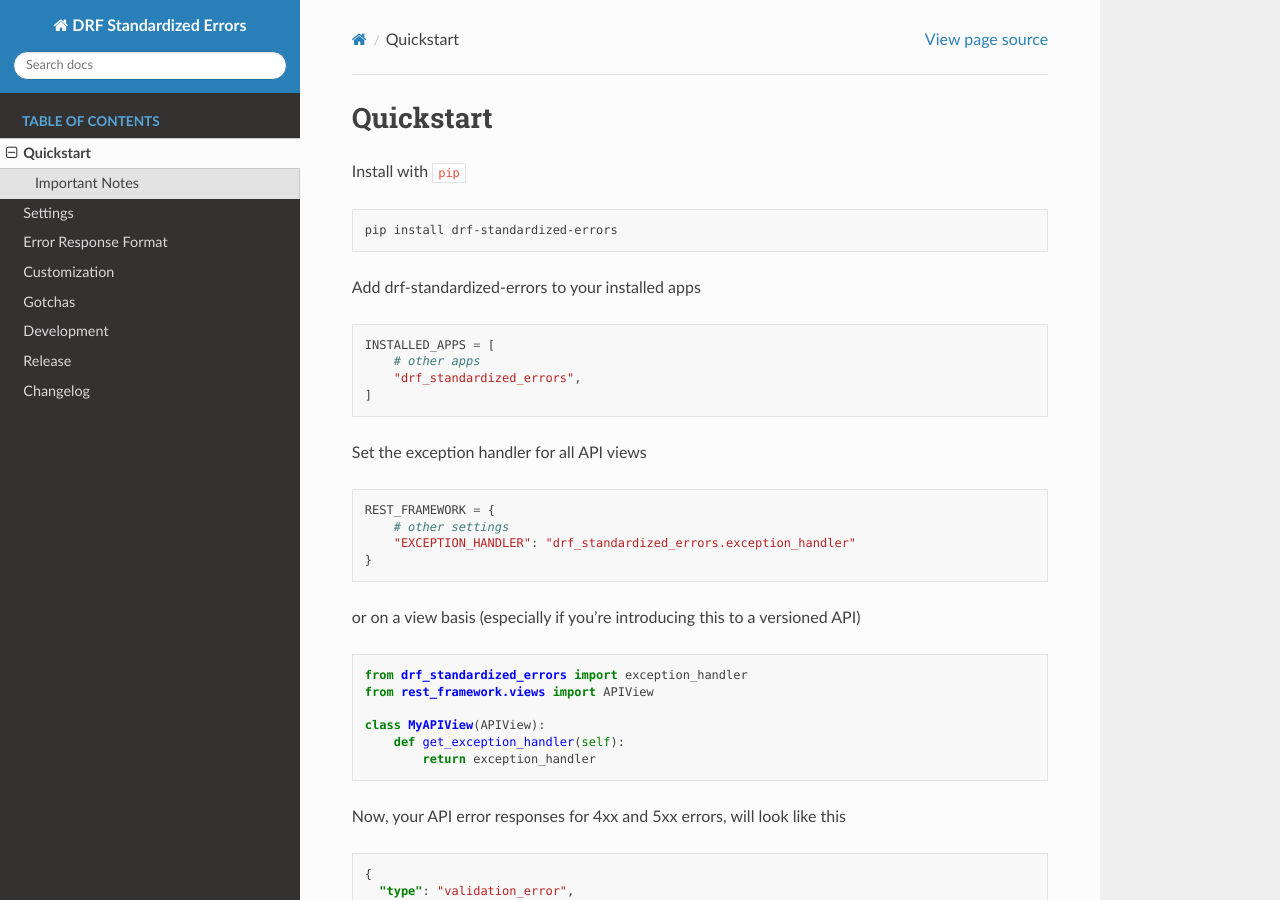
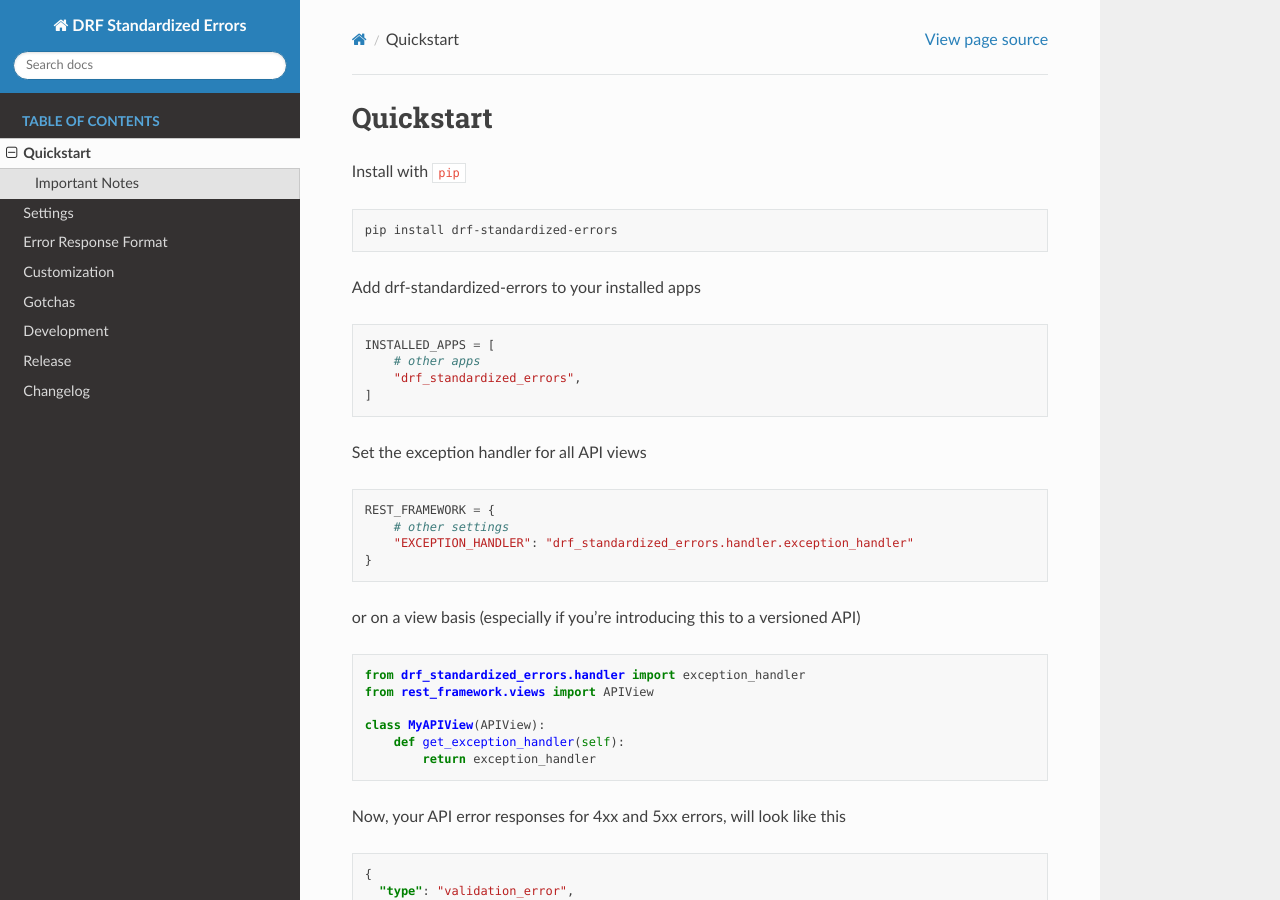
Before and after one commit to ghazi-git/drf-standardized-errors, a Sphinx documentation site: the page built from docs/quickstart.md, in a window 1280 px wide and 900 px high. Built offline with Sphinx 7.4.7 and the Read the Docs theme 2.0.0, drawn with Linux system fonts in a browser that asks for light colours.

Commit message:
update import paths for exception_handler, ExceptionHandler and ExceptionFormatter throughout the codebase

````diff
--- a/docs/quickstart.md
+++ b/docs/quickstart.md
@@ -17,13 +17,13 @@
 ```python
 REST_FRAMEWORK = {
     # other settings
-    "EXCEPTION_HANDLER": "drf_standardized_errors.exception_handler"
+    "EXCEPTION_HANDLER": "drf_standardized_errors.handler.exception_handler"
 }
 ```
 
 or on a view basis (especially if you're introducing this to a versioned API)
 ```python
-from drf_standardized_errors import exception_handler
+from drf_standardized_errors.handler import exception_handler
 from rest_framework.views import APIView
 
 class MyAPIView(APIView):
````
Also changed, not shown: README.md (+1 -1 lines), docs/customization.md (+2 -2 lines), docs/gotchas.md (+1 -1 lines), docs/settings.md (+1 -1 lines), 3 other files.
